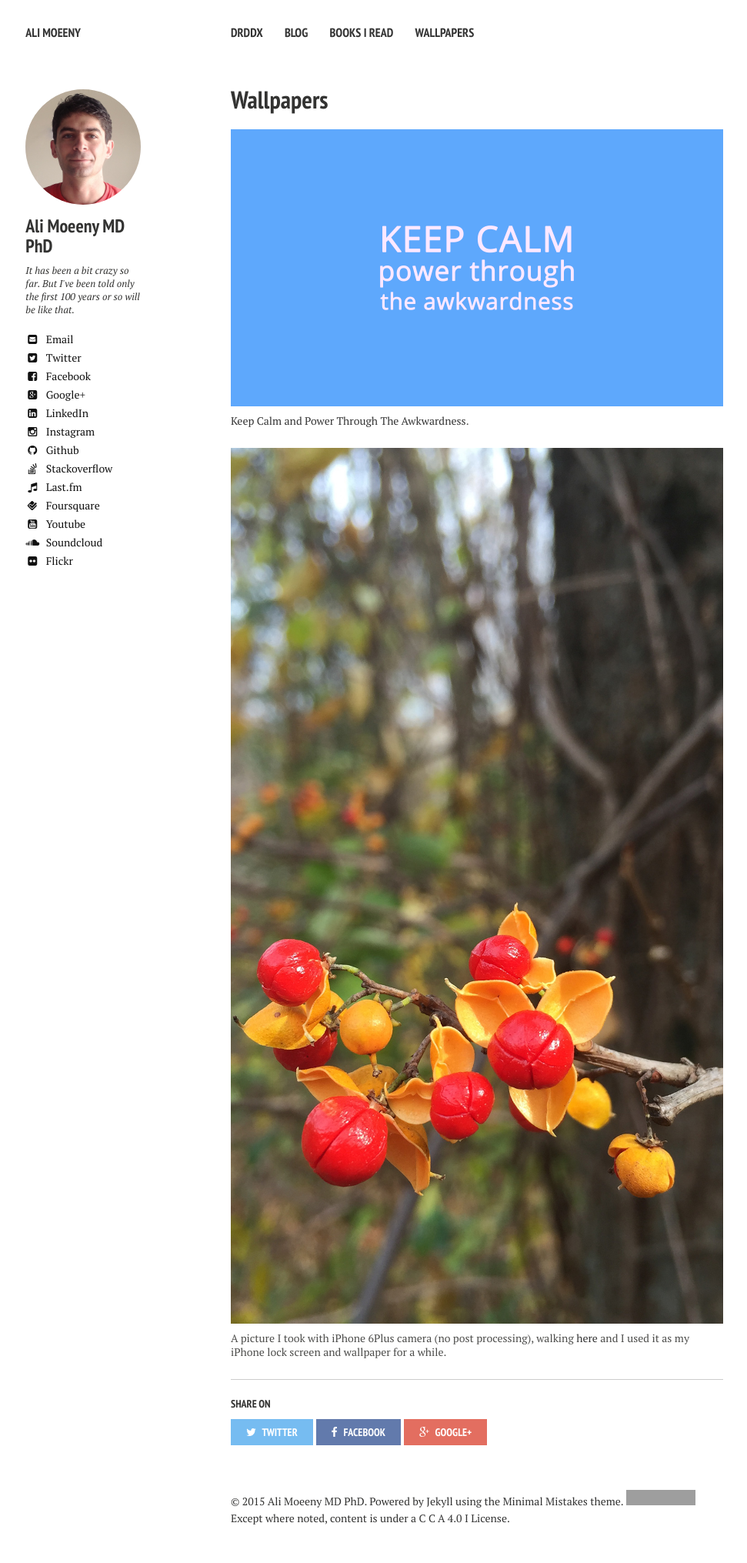
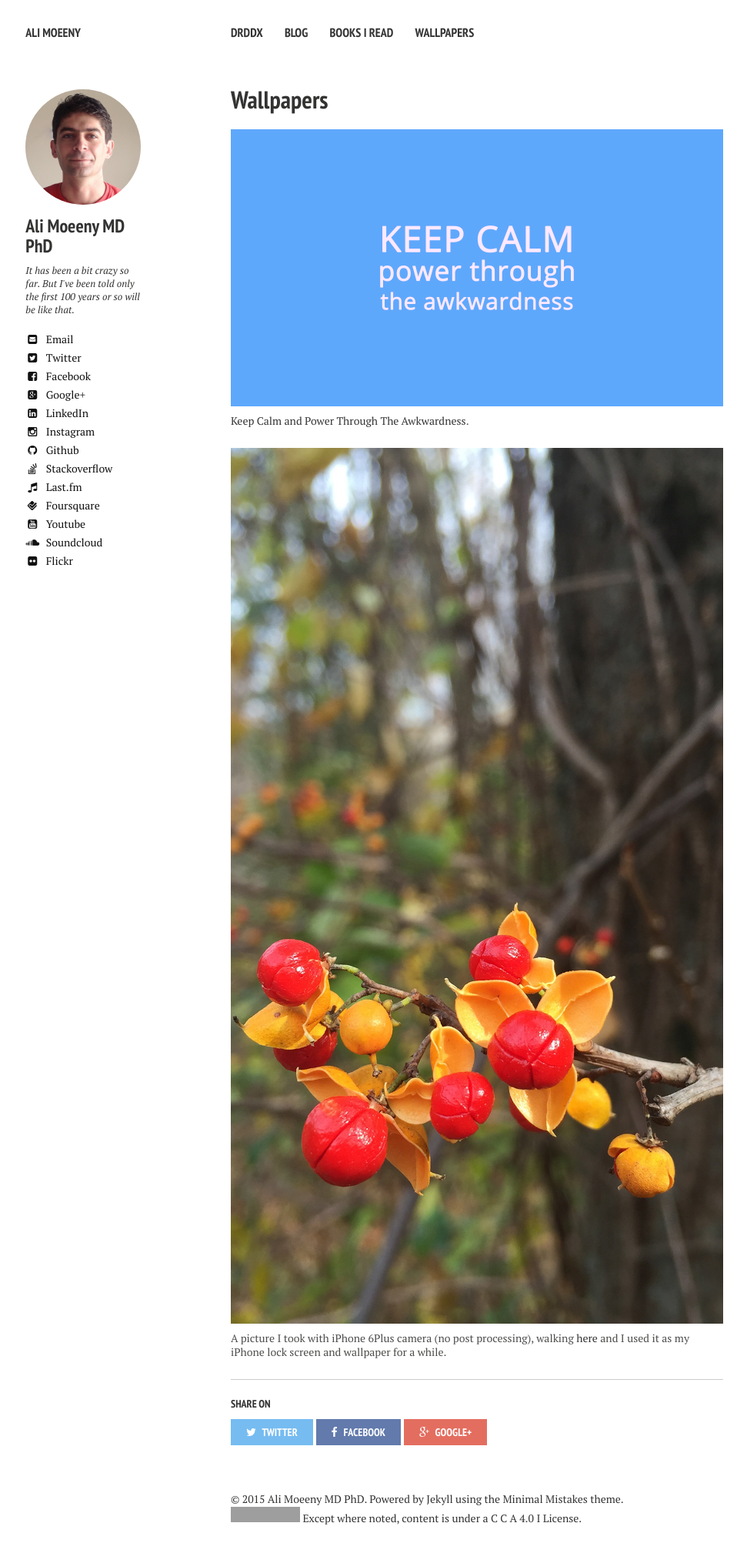
Before and after one commit to alimoeeny/alimoeeny.github.io, a Jekyll site: the page built from Wallpapers/index.html, in a window 1280 px wide. Shown: the whole page at 77% size, without its empty margins (20-991 px from the left). Built offline with Jekyll 4.4.1, drawn with Linux system fonts in a browser that asks for light colours; nearby versions of some CDN libraries; grey boxes are pictures that could not be loaded.

Commit message:
fixed the footer

```diff
--- a/_includes/_footer.html
+++ b/_includes/_footer.html
@@ -12,5 +12,5 @@
 </div><!-- /.google-ads -->
 {% endif %}
 
-<span>&copy; {{ site.time | date: '%Y' }} {{ site.owner.name }}. Powered by <a href="http://jekyllrb.com" rel="nofollow">Jekyll</a> using the <a href="http://mademistakes.com/minimal-mistakes/" rel="nofollow">Minimal Mistakes</a> theme.
+<span>&copy; {{ site.time | date: '%Y' }} {{ site.owner.name }}. Powered by <a href="http://jekyllrb.com" rel="nofollow">Jekyll</a> using the <a href="http://mademistakes.com/minimal-mistakes/" rel="nofollow">Minimal Mistakes</a> theme.<br />
 <a rel="license" href="http://creativecommons.org/licenses/by/4.0/"><img alt="Creative Commons License" style="border-width:0" src="https://i.creativecommons.org/l/by/4.0/80x15.png" /></a> Except where noted, content is under a <a rel="license" href="http://creativecommons.org/licenses/by/4.0/">C C A 4.0 I License</a>.</span
```
